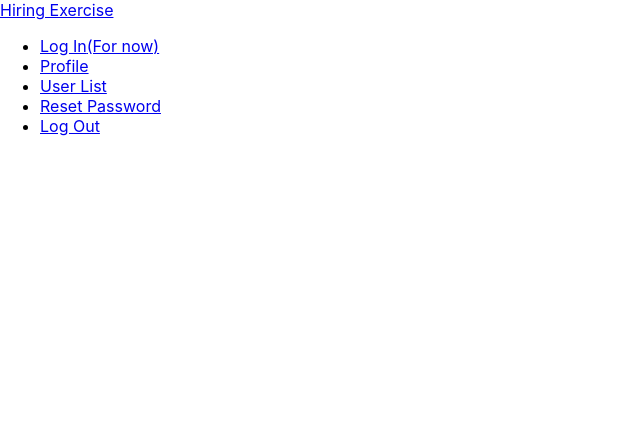
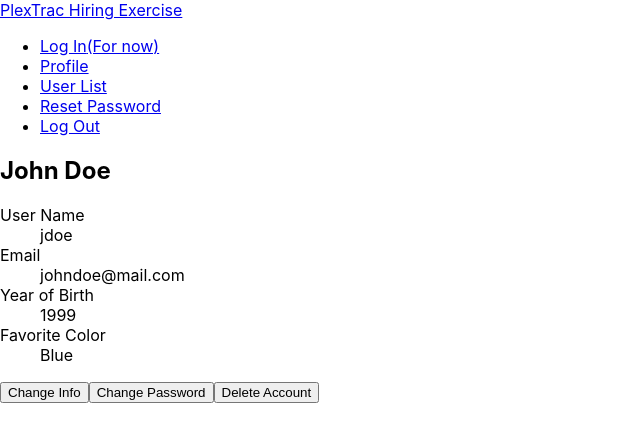
Before and after one commit to wrightcameron/hiring-exercise, a React (Create React App) app in the folder app/: page /profile in a window 1280 px wide. Shown: the top 442 px of the page, without its empty margins (0-640 px from the left). Built offline with nearby package versions, Linux system fonts and the light colour scheme; the HTML template or start-up script is replaced by a standard one.

Commit message:
2: Added some css, and added the change password and update user form.

```diff
--- a/app/src/components/NavBar.js
+++ b/app/src/components/NavBar.js
@@ -7,7 +7,7 @@ function NavBar() {
       <nav className="navbar navbar-expand navbar-dark bg-dark">
         <div className="container">
           <NavLink className="navbar-brand" to="/">
-            Hiring Exercise
+            PlexTrac Hiring Exercise
           </NavLink>
           <div>
             <ul className="navbar-nav ml-auto">
--- /dev/null
+++ b/app/src/components/UpdatePasswordForm.js
@@ -0,0 +1,54 @@
+import React, { useRef, useState, useEffect } from "react";
+
+import CredentialWarning from "./CredentialWarning";
+export default function UpdatePasswordForm() {
+  const currentPasswordRef = useRef();
+  const newPasswordRef = useRef();
+  const retypePasswordRef = useRef();
+
+  const [isWrongLogin, setIsWrongLogin] = useState(false);
+
+  function handlePasswordSubmit(e) {
+    e.preventDefault();
+    //TODO Create Route for Changing password
+  }
+
+  return (
+    <form className="updatePassword" onSubmit={handlePasswordSubmit}>
+      <div>
+        <input
+          id="currentPasswordInput"
+          ref={currentPasswordRef}
+          type="text"
+          name="currentPassword"
+          required
+        />
+        <label htmlFor="currentPasswordInput">Current Password</label>
+      </div>
+      <div>
+        <input
+          id="newPasswordInput"
+          ref={newPasswordRef}
+          type="text"
+          name="newPassword"
+          required
+        />
+        <label htmlFor="newPasswordInput">New Password</label>
+      </div>
+      <div>
+        <input
+          id="newPasswordInput"
+          ref={retypePasswordRef}
+          type="text"
+          name="retypePassword"
+          required
+        />
+        <label htmlFor="newPasswordInput">Retype New Password</label>
+      </div>
+      <button className="w-100 btn btn-lg btn-primary" type="submit">
+        Submit
+      </button>
+      {isWrongLogin ? <CredentialWarning /> : null}
+    </form>
+  );
+}
--- /dev/null
+++ b/app/src/components/UpdateUserForm.js
@@ -0,0 +1,103 @@
+import React, { useRef, useState, useEffect } from "react";
+import axios from "axios";
+
+const BASE_URL = "http://localhost:5000"; //todo figure out how to have this just reference path
+
+export default function UpdateUserForm({ user }) {
+  const firstNameRef = useRef();
+  const lastNameRef = useRef();
+  const usernameRef = useRef();
+  const emailRef = useRef();
+  const birthYearRef = useRef();
+  const favColorRef = useRef();
+
+  function handleUpdateUserSubmit(e) {
+    e.preventDefault();
+    const firstName = firstNameRef.current.value;
+    const lastName = lastNameRef.current.value;
+    const username = usernameRef.current.value;
+    const email = emailRef.current.value;
+    const birthYear = birthYearRef.current.value;
+    const favColor = favColorRef.current.value;
+    axios
+      .put(`${BASE_URL}/user/${user._id}`, {
+        firstName: firstName,
+        lastName: lastName,
+        username: username,
+        email: email,
+        birthYear: birthYear,
+        favColor: favColor
+      })
+      .then(response => {
+        window.location = "/profile";
+      });
+  }
+
+  return (
+    <form className="updateUser" onSubmit={handleUpdateUserSubmit}>
+      <div>
+        <input
+          id="currentFirstNameInput"
+          ref={firstNameRef}
+          placeholder={user.firstName}
+          type="text"
+          name="firstName"
+        />
+        <label htmlFor="currentFirstNameInput">First Name</label>
+      </div>
+      <div>
+        <input
+          id="currentLastNameInput"
+          ref={lastNameRef}
+          placeholder={user.lastName}
+          type="text"
+          name="lastName"
+        />
+        <label htmlFor="currentLastNameInput">Last Name</label>
+      </div>
+      <div>
+        <input
+          id="currentUserNameInput"
+          ref={usernameRef}
+          placeholder={user.username}
+          type="text"
+          name="username"
+        />
+        <label htmlFor="currentUserNameInput">User Name</label>
+      </div>
+      <div>
+        <input
+          id="currentEmailInput"
+          ref={emailRef}
+          placeholder={user.email}
+          type="text"
+          name="email"
+        />
+        <label htmlFor="currentEmailInput">Email</label>
+      </div>
+      <div>
+        <input
+          id="currentBirthYearInput"
+          ref={birthYearRef}
+          placeholder={user.birthYear}
+          type="text"
+          name="birthYear"
+        />
+        <label htmlFor="currentBirthYearInput">Year of Birth</label>
+      </div>
+      <div>
+        <input
+          id="currentFavColorInput"
+          ref={favColorRef}
+          placeholder={user.favColor}
+          type="text"
+          name="favColor"
+        />
+        <label htmlFor="currentFavColorInput">Favorite Color</label>
+      </div>
+      <button className="w-100 btn btn-lg btn-primary" type="submit">
+        Submit
+      </button>
+    </form>
+  );
+}
--- a/app/src/components/UserInfo.js
+++ b/app/src/components/UserInfo.js
@@ -3,14 +3,19 @@ import React from "react";
 export default function UserInfo({ user }) {
   return (
     <div className="Profile">
-      <div className="User-firstName" class="mb-3">
-        {user.firstName}
-      </div>
-      <div className="User-lastName">{user.lastName}</div>
-      <div className="User-userName">{user.username}</div>
-      <div className="User-email">{user.email}</div>
-      <div className="User-birthYear">{user.birthYear}</div>
-      <div className="User-favColor">{user.favColor}</div>
+      <h2 className="User-firstName mb-3">
+        {user.firstName} {user.lastName}
+      </h2>
+      <dl>
+        <dt>User Name</dt>
+        <dd className="User-userName">{user.username}</dd>
+        <dt>Email</dt>
+        <dd className="User-email">{user.email}</dd>
+        <dt>Year of Birth</dt>
+        <dd className="User-birthYear">{user.birthYear}</dd>
+        <dt>Favorite Color</dt>
+        <dd className="User-favColor">{user.favColor}</dd>
+      </dl>
     </div>
   );
 }
--- a/app/src/pages/Login.js
+++ b/app/src/pages/Login.js
@@ -3,10 +3,9 @@ import axios from "axios";
 import CredentialWarning from "../components/CredentialWarning";
 
 const LOCAL_STORAGE_KEY = "app.user";
+const BASE_URL = "http://localhost:5000"; //todo figure out how to have this just reference path
 
 export default function Login() {
-  const BASE_URL = "http://localhost:5000"; //todo figure out how to have this just reference path
-
   //Need a state to store userId
   const [userId, setUserId] = useState([]);
   const [isWrongLogin, setIsWrongLogin] = useState(false);
@@ -43,19 +42,33 @@ export default function Login() {
   }
 
   return (
-    <div>
-      <form className="login" onClick={handleLoginSubmit}>
-        <label>
-          Name:
-          <input ref={nameRef} type="text" name="name" required />
-        </label>
-        <br />
-        <label>
-          Password:
-          <input ref={passwordRef} type="text" name="password" required />
-        </label>
-        <br />
-        <input type="submit" />
+    <div className="row align-items-center g-lg-5 py-5 col-md-10 mx-auto col-lg-5">
+      <form className="pform-signin login" onSubmit={handleLoginSubmit}>
+        <div className="form-floating">
+          <input
+            id="UserNameInput"
+            className="form-control"
+            ref={nameRef}
+            type="text"
+            name="name"
+            required
+          />
+          <label htmlFor="UserNameInput">User Name</label>
+        </div>
+        <div className="form-floating">
+          <input
+            id="passwordInput"
+            className="form-control"
+            ref={passwordRef}
+            type="text"
+            name="password"
+            required
+          />
+          <label htmlFor="passwordInput">Password</label>
+        </div>
+        <button className="w-100 btn btn-lg btn-primary" type="submit">
+          Log In
+        </button>
         {isWrongLogin ? <CredentialWarning /> : null}
       </form>
     </div>
--- a/app/src/pages/Profile.js
+++ b/app/src/pages/Profile.js
@@ -2,13 +2,24 @@ import React, { useState, useEffect } from "react";
 import axios from "axios";
 
 import UserInfo from "../components/UserInfo";
+import UpdatePasswordForm from "../components/UpdatePasswordForm";
+import UpdateUserForm from "../components/UpdateUserForm";
 
 const LOCAL_STORAGE_KEY = "app.user";
 const BASE_URL = "http://localhost:5000";
 
 export default function Profile() {
-  const [user, setUser] = useState([]);
+  const [user, setUser] = useState({
+    firstName: "John",
+    lastName: "Doe",
+    username: "jdoe",
+    email: "johndoe@mail.com",
+    birthYear: "1999",
+    favColor: "Blue"
+  });
 
+  const [showChangeInfoForm, setShowChangeInfoForm] = useState(false);
+  const [showChangePasswordForm, setShowChangePasswordForm] = useState(false);
   //Load the page with the users profile
   useEffect(() => {
     const storedUser = JSON.parse(localStorage.getItem(LOCAL_STORAGE_KEY));
@@ -22,9 +33,35 @@ export default function Profile() {
     });
   }
 
+  function handleChangeInfoButton(e) {
+    setShowChangeInfoForm(!showChangeInfoForm);
+    setShowChangePasswordForm(false);
+  }
+
+  function handleChangePasswordButton(e) {
+    setShowChangePasswordForm(!showChangePasswordForm);
+    setShowChangeInfoForm(false);
+  }
+
+  function handleDeleteAccountButton(e) {}
+
   return (
-    <>
+    <div className="container">
       <UserInfo user={user} />
-    </>
+      <button className="btn btn-secondary" onClick={handleChangeInfoButton}>
+        Change Info
+      </button>
+      <button
+        className="btn btn-secondary"
+        onClick={handleChangePasswordButton}
+      >
+        Change Password
+      </button>
+      <button className="btn btn-danger" onClick={handleDeleteAccountButton}>
+        Delete Account
+      </button>
+      {showChangeInfoForm ? <UpdateUserForm user={user} /> : null}
+      {showChangePasswordForm ? <UpdatePasswordForm /> : null}
+    </div>
   );
 }
```
